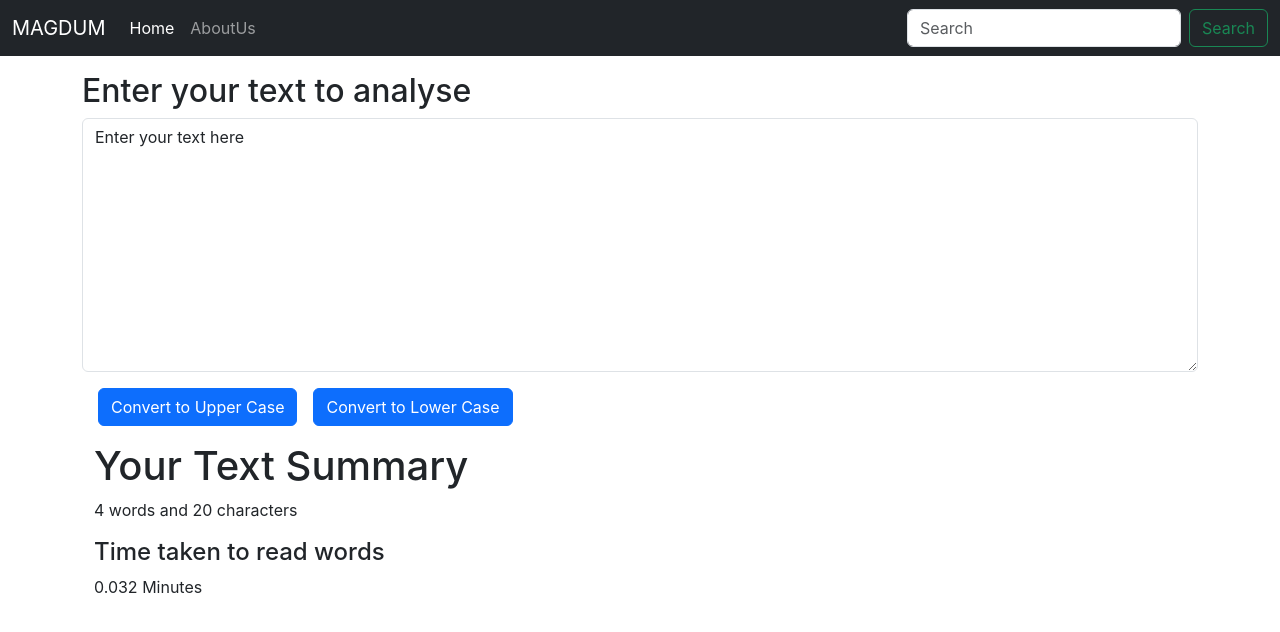
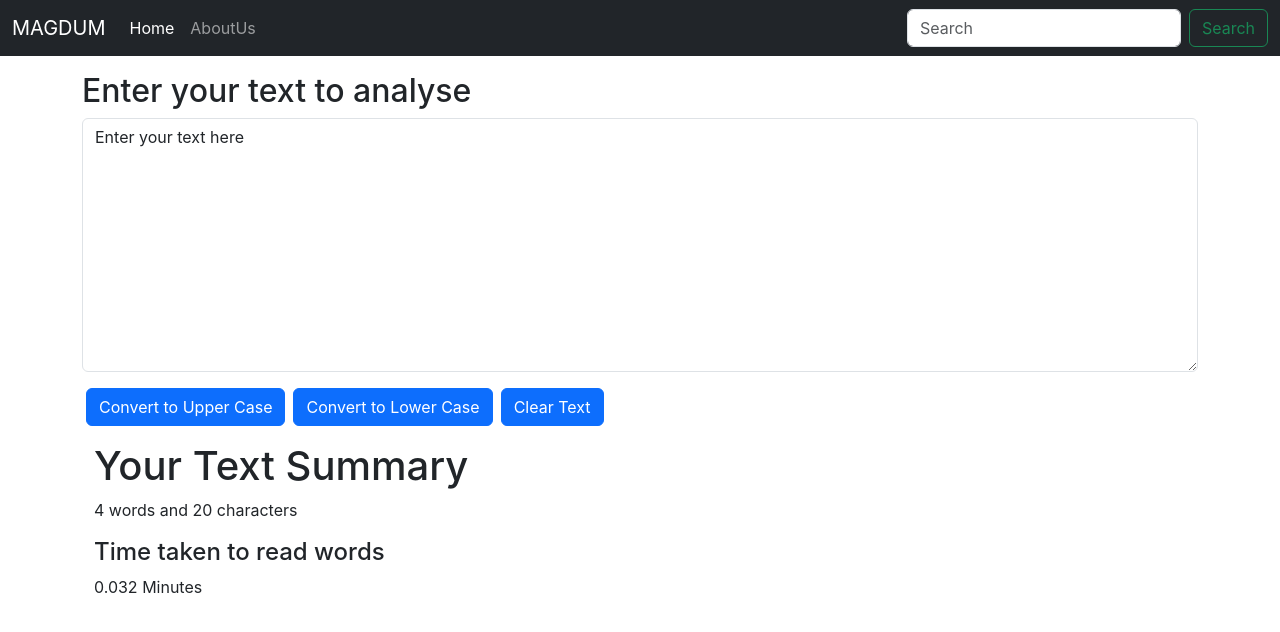
Before and after one commit to PritamMagdum/Text-Analyzer-REACT, a React (Create React App) app: page / in a window 1280 px wide. Shown: the top 632 px of the page. Built offline with nearby package versions, Linux system fonts and the light colour scheme.

Commit message:
Added Clear Text Button

```diff
--- a/src/components/TextForm.js
+++ b/src/components/TextForm.js
@@ -4,6 +4,11 @@
     const handleUpClick = () => {
         // console.log("Upper case button click" + text);
         let newText = text.toUpperCase();
+        setText(newText);
+    }
+    const handleClearClick = () => {
+        // console.log("Upper case button click" + text);
+        let newText = "";
         setText(newText);
     }
     const handleLoClick = () => {
@@ -24,8 +29,9 @@
                 <div className="mb-3">
                     <textarea className="form-control" id="exampleFormControlTextarea1" value={text} onChange={handleOnChange} rows="10"></textarea>
                 </div>
-                <button className="btn btn-primary mx-3" onClick={handleUpClick}>Convert to Upper Case</button>
-                <button className="btn btn-primary" onClick={handleLoClick}>Convert to Lower Case</button>
+                <button className="btn btn-primary mx-1" onClick={handleUpClick}>Convert to Upper Case</button>
+                <button className="btn btn-primary mx-1" onClick={handleLoClick}>Convert to Lower Case</button>
+                <button className="btn btn-primary mx-1" onClick={handleClearClick}>Clear Text</button>
 
             </div>
             <div className="container my-3">
```
